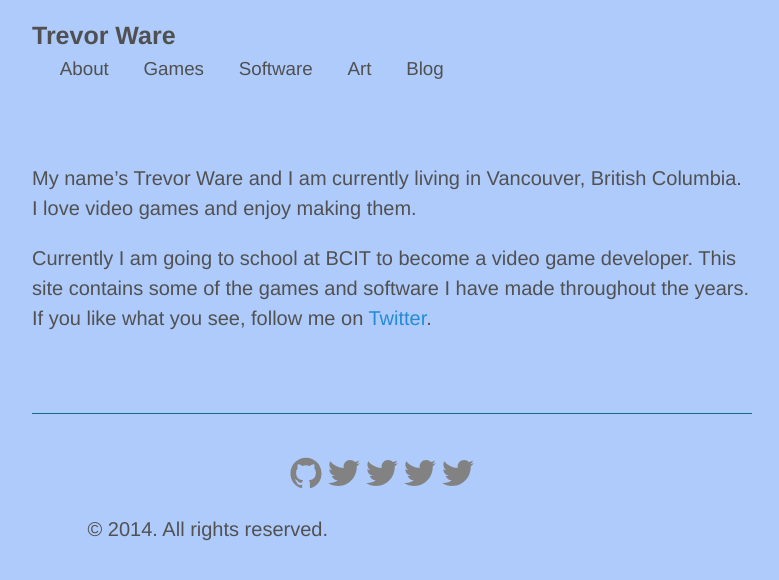
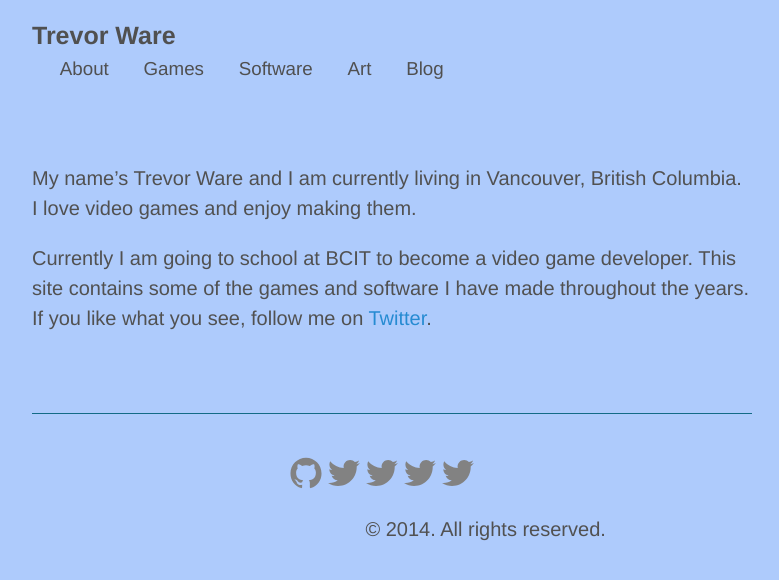
Before and after one commit to twarrre/twarrre.github.io, a Jekyll site: the page built from index.md, in a window 1280 px wide. Shown: the top 580 px of the page, without its empty margins (248-1027 px from the left). Built offline with Jekyll 4.4.1, drawn with Linux system fonts in a browser that asks for light colours.

```diff
--- a/_includes/footer.html
+++ b/_includes/footer.html
@@ -58,8 +58,13 @@
 </div>
 <br>
 <br>
-<div class = "center">
+<div>
   <p>
+  &nbsp;&nbsp;&nbsp;&nbsp;&nbsp;&nbsp;&nbsp;&nbsp;&nbsp;
+  &nbsp;&nbsp;&nbsp;&nbsp;&nbsp;&nbsp;&nbsp;&nbsp;&nbsp;
+  &nbsp;&nbsp;&nbsp;&nbsp;&nbsp;&nbsp;&nbsp;&nbsp;&nbsp;
+  &nbsp;&nbsp;&nbsp;&nbsp;&nbsp;&nbsp;&nbsp;&nbsp;&nbsp;
+  &nbsp;&nbsp;&nbsp;&nbsp;&nbsp;&nbsp;&nbsp;&nbsp;&nbsp;
   &nbsp;&nbsp;&nbsp;&nbsp;&nbsp;&nbsp;&nbsp;&nbsp;&nbsp;
   &copy; {{ site.time | date: '%Y' }}. All rights reserved.
   </p>
--- a/public/css/poole.css
+++ b/public/css/poole.css
@@ -132,13 +132,6 @@
 }
 
 /* Misc */
-
-.center {
-  margin-left: auto;
-  margin-right: auto;
-  text-align: left;
-  width: 100%;
-}
 
 hr {
   position: relative;
```
